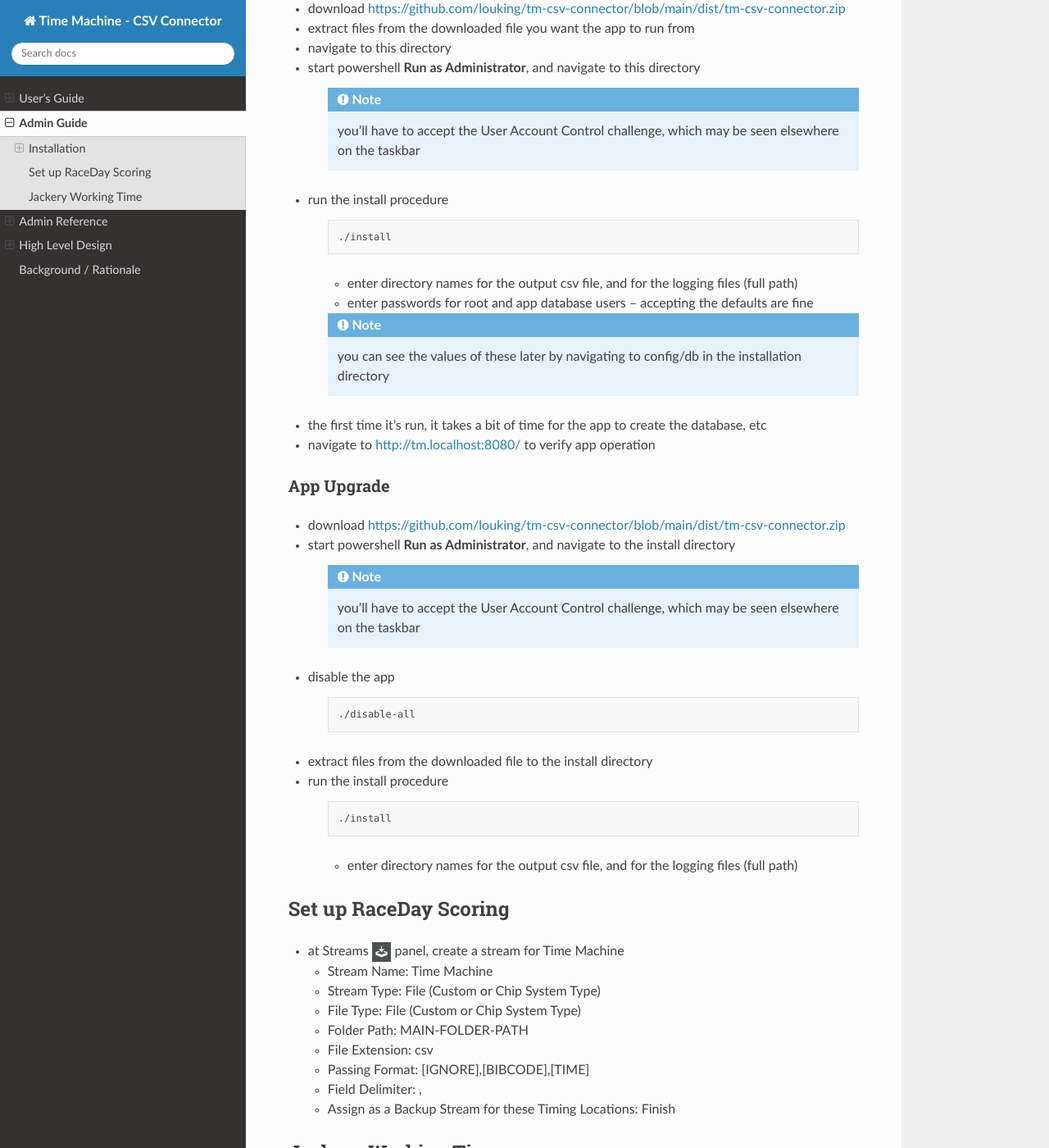
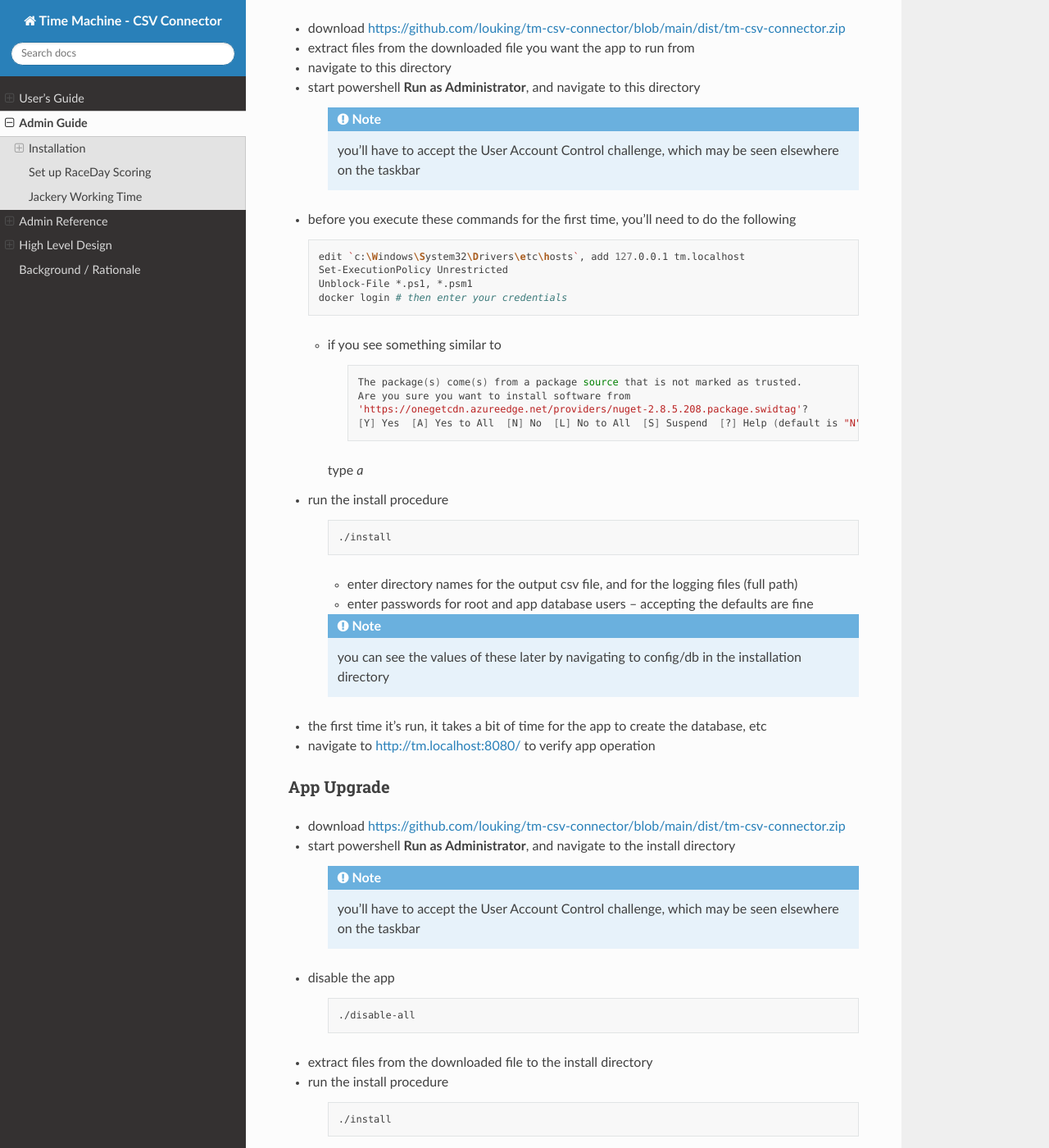
Before and after one commit to louking/tm-csv-connector, a Sphinx documentation site: the page built from web/docs/source/admin-guide.rst, in a window 1280 px wide and 1400 px high, scrolled down 761 px. Shown: the whole window at 82% size. Built offline with Sphinx 7.4.7 and the Read the Docs theme 2.0.0, drawn with Linux system fonts in a browser that asks for light colours; some of the changed text lies outside the part shown.

Commit message:
installation procedure tweaks after first install on clean box

```diff
--- a/web/docs/source/admin-guide.rst
+++ b/web/docs/source/admin-guide.rst
@@ -6,8 +6,8 @@
    :height: 3ex
    :class: no-scaled-link
 
-The Time Machine Reader app runs as a Windows service, while the web server
-runs under Docker.
+The Time Machine Reader app runs as a Windows service, while the web backend
+runs under Docker. Both together make the app known as **tmtility**.
 
 Installation
 ======================
@@ -41,6 +41,26 @@
 * start powershell **Run as Administrator**, and navigate to this directory
 
     .. note:: you'll have to accept the User Account Control challenge, which may be seen elsewhere on the taskbar
+
+* before you execute these commands for the first time, you'll need to do the following
+
+  .. code-block:: shell
+
+    edit `c:\Windows\System32\Drivers\etc\hosts`, add 127.0.0.1 tm.localhost
+    Set-ExecutionPolicy Unrestricted
+    Unblock-File *.ps1, *.psm1
+    docker login # then enter your credentials
+
+  * if you see something similar to
+
+      .. code-block:: shell
+
+          The package(s) come(s) from a package source that is not marked as trusted.
+          Are you sure you want to install software from
+          'https://onegetcdn.azureedge.net/providers/nuget-2.8.5.208.package.swidtag'?
+          [Y] Yes  [A] Yes to All  [N] No  [L] No to All  [S] Suspend  [?] Help (default is "N"):
+
+    type `a`
 
 * run the install procedure
 
@@ -78,8 +98,6 @@
 
         ./install
 
-    * enter directory names for the output csv file, and for the logging files (full path)
-
 
 .. _set up RDS:
 
--- a/web/docs/source/design.rst
+++ b/web/docs/source/design.rst
@@ -13,14 +13,14 @@
 `RaceDay Scoring <https://racedayscoring.blog/features/>`_ (RDS) is used on the laptop to connect bib numbers to participants, but doesn't have a direct
 interface to read the bluetooth connection.
 
-Time Machine - CSV Connector (TM-CSV-C) reads the bluetooth connection and creates a file which RaceDay Scoring can ingest.
+Time Machine - CSV Connector (**tmtility**) reads the bluetooth connection and creates a file which RaceDay Scoring can ingest.
 It allows editing of result records to correct or add missing bib numbers.
 
 RunSignUp (the vendor for RaceDay Scoring) had a program to do this function called TMKeyPad, but there were some issues which could not be resolved
 so TMKeyPad was abandoned by the vendor.
 
 .. note::
-    While TM-CSV-C was designed for use with and tested with RaceDay Scoring, it it possible this can be used with other scoring software
+    While **tmtility** was designed for use with and tested with RaceDay Scoring, it it possible this can be used with other scoring software
 
 
 Design
```
Also changed, not shown: web/docs/source/index.rst (+15 -1 lines).
